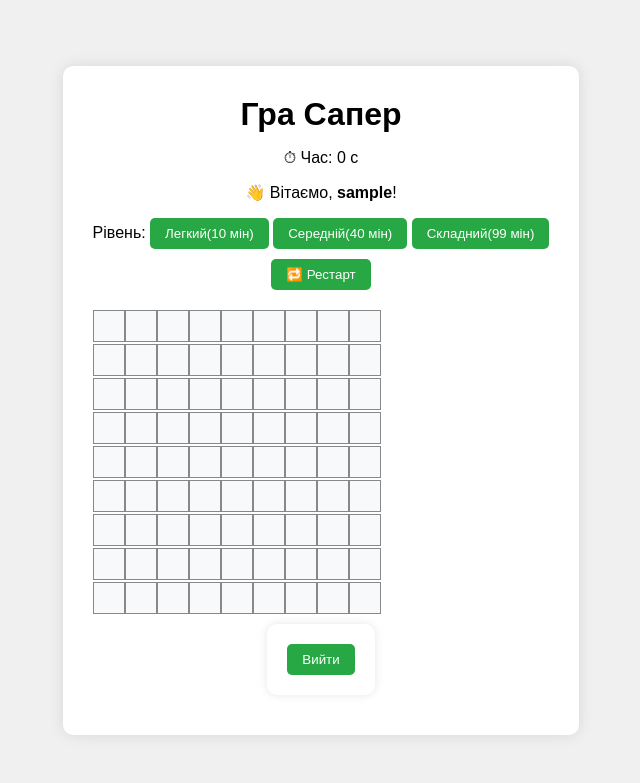
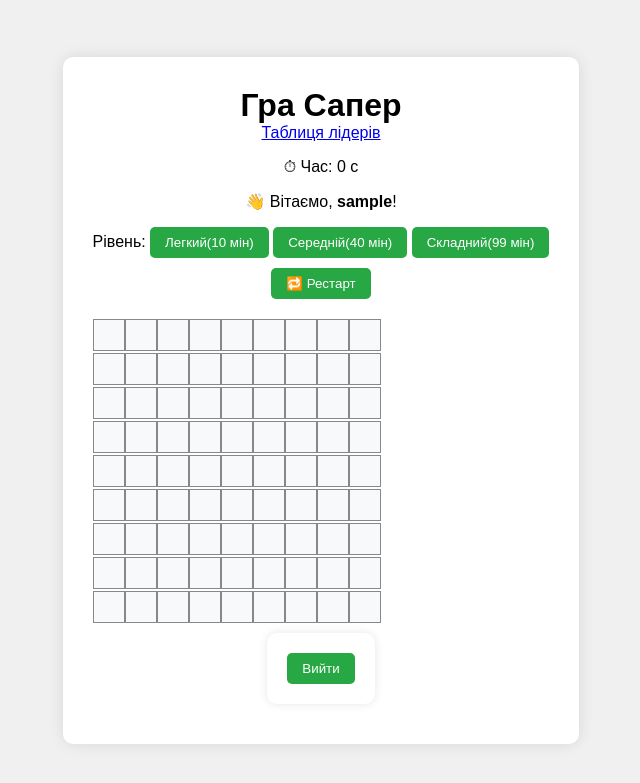
Before and after one commit to vt231sao/minesweeper-clean-code, a PHP site: page / in a window 1280 px wide. Shown: the top 783 px of the page, without its empty margins (319-959 px from the left). Run offline with PHP 8.4, Linux system fonts and the light colour scheme; the visitor is signed in with stand-in values (Sample User, id 1).

Commit message:
Додав кнопки переходження до таблиці лідерів у вікно авторизації та у вікно гри

```diff
--- a/index.php
+++ b/index.php
@@ -17,6 +17,7 @@
 <div class="container">
 
     <h1>Гра Сапер</h1>
+    <a href="leaderboard.php" class="button">Таблиця лідерів</a>
     <p id="timer">⏱ Час: 0 с</p>
     <p>👋 Вітаємо, <strong><?= htmlspecialchars($username) ?></strong>!</p>
     <div id="difficulty" style="margin-bottom: 10px;">
--- a/login.php
+++ b/login.php
@@ -20,6 +20,7 @@
 <body>
 <div class="container">
     <h2>🔐 Вхід до гри Сапер</h2>
+    <a href="leaderboard.php" class="button">Таблиця лідерів</a>
     <form method="POST">
         <label>Ваше ім’я:</label><br>
         <input type="text" name="username" required><br><br>
```
